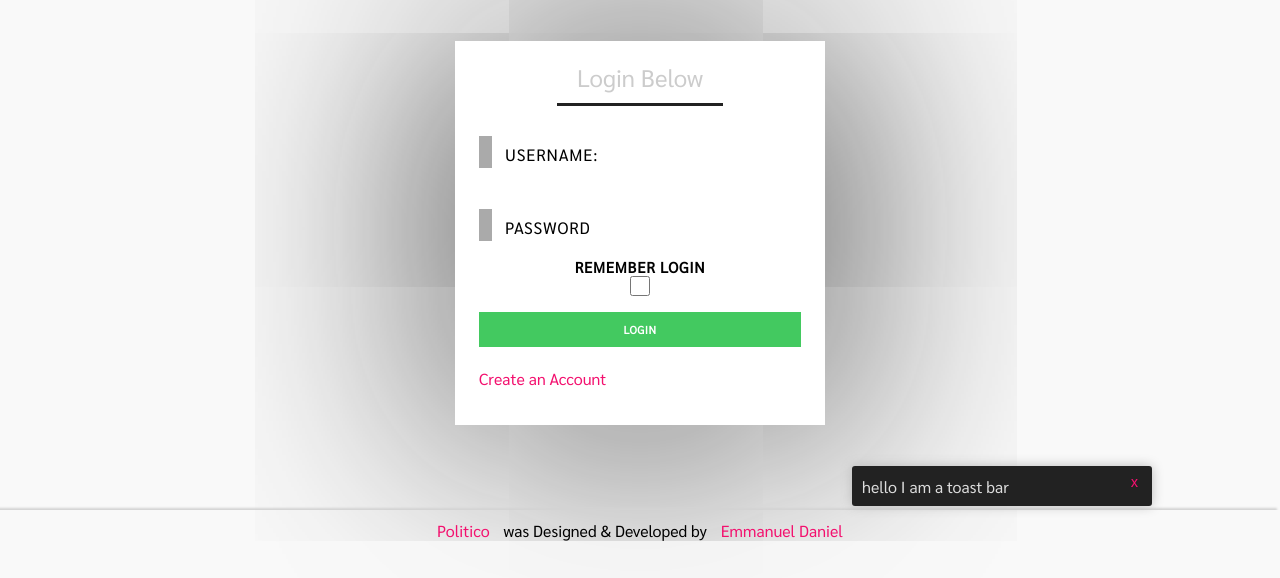
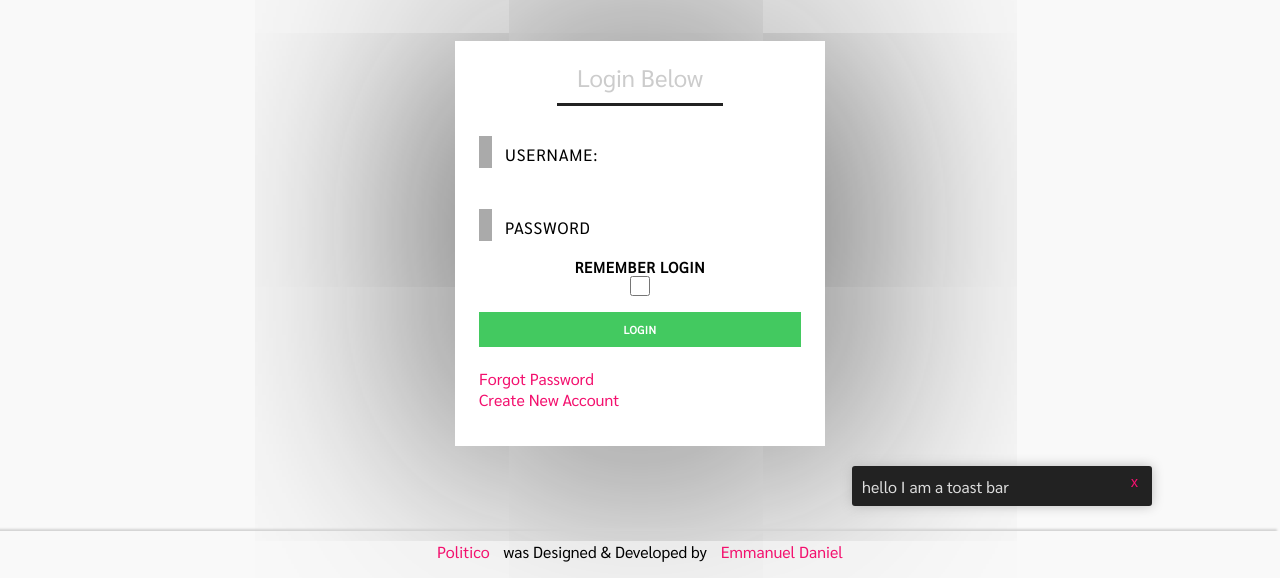
Before and after one commit to emmsdan/politico, a plain HTML site: page login.html in a window 1280 px wide. Shown: the part 222-800 px from the top of the page. Drawn offline with Linux system fonts and the light colour scheme.

Commit message:
remove form method, using get for development

```diff
--- a/login.html
+++ b/login.html
@@ -37,7 +37,7 @@
       </section>
 
       <section class="wrapper">
-        <form action="page/user_dashboard.html" method="POST" class="form-fields">
+        <form action="page/user_dashboard.html" class="form-fields">
           <fieldset class="fieldset">
             <legend>Login Below</legend>
 
@@ -57,7 +57,10 @@
             </div>
 
             <div class="field">
-                <a href="./signup.html">Create an Account</a>
+                <div>
+                    <a href="./reset-password.html">Forgot Password</a> <br/>
+                    <a href="./signup.html">Create New Account</a>
+                </div>
                 <br/>
               <button type="submit" class="button">Login</button>
             </div>
```
Also changed, not shown: signup.html (+1 -1 lines).
